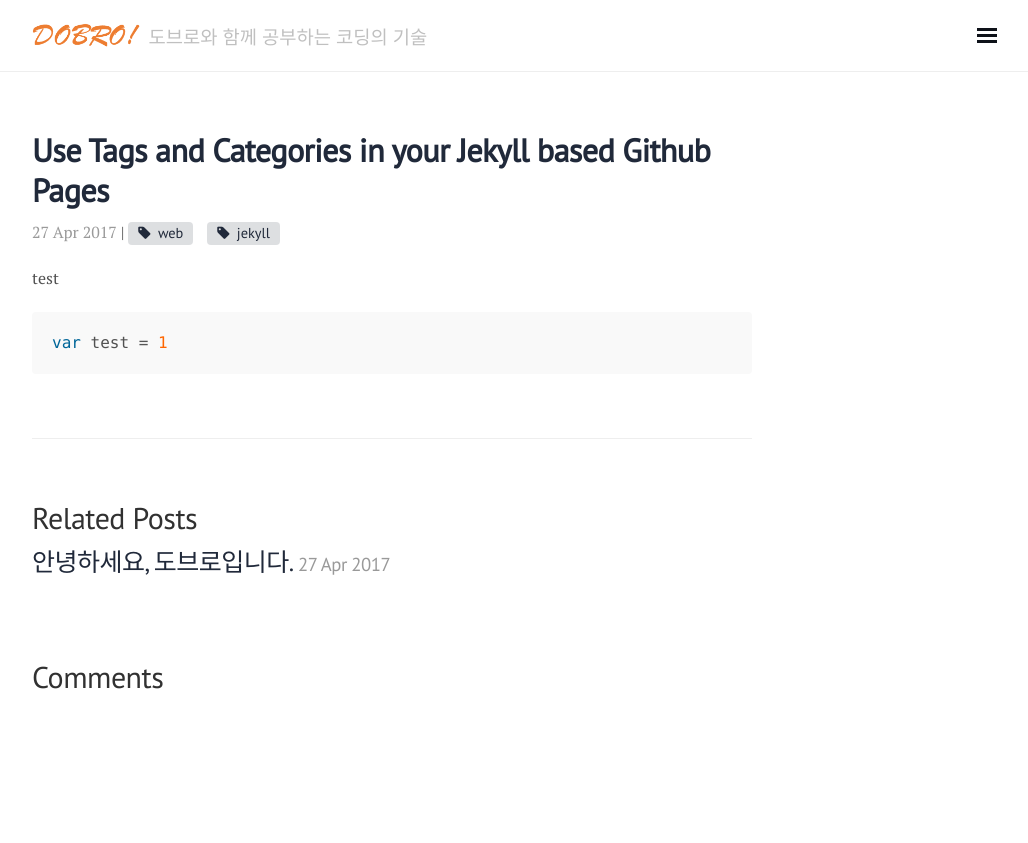
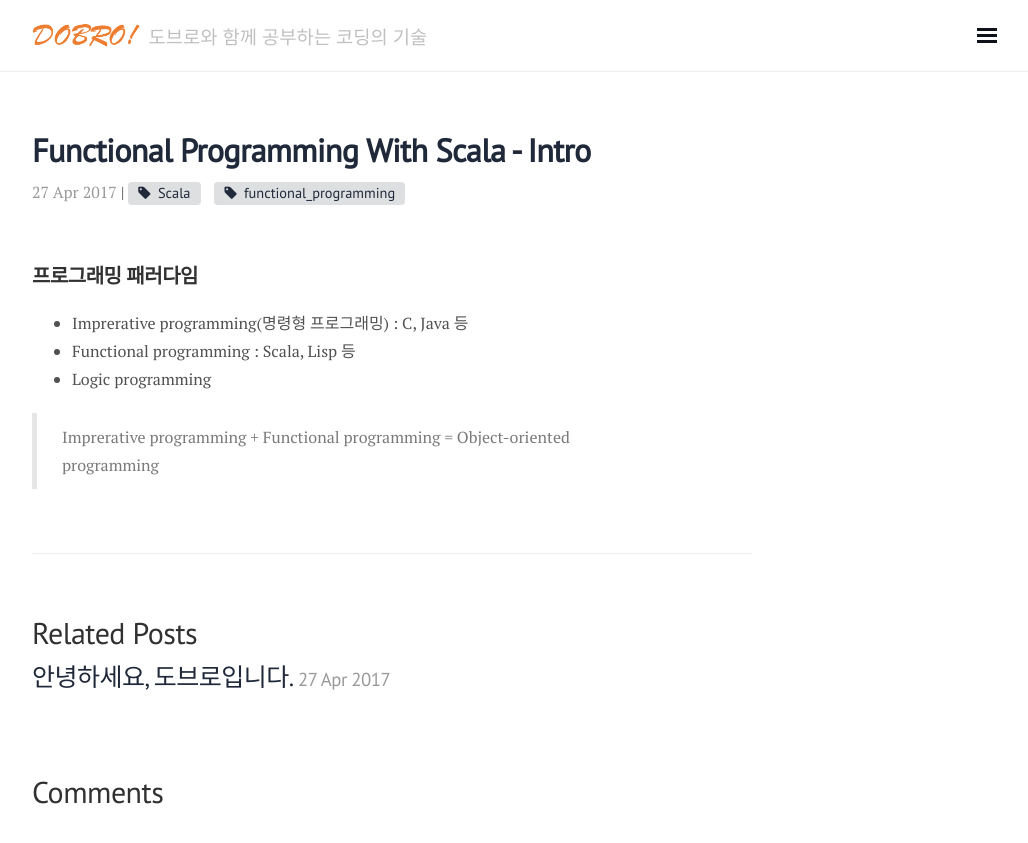
Before and after one commit to dobro91/dobro91.github.com, a Jekyll site: the page built from _posts/2017-04-27-dobro-test.md, in a window 1280 px wide. Shown: the top 843 px of the page, without its empty margins (248-1276 px from the left). Built offline with Jekyll 4.4.1, drawn with Linux system fonts in a browser that asks for light colours; nearby versions of some CDN libraries; comment, search, counter and statistics services are not loaded.

Commit message:
Update 2017-04-27-dobro-test.md

````diff
--- a/_posts/2017-04-27-dobro-test.md
+++ b/_posts/2017-04-27-dobro-test.md
@@ -1,11 +1,14 @@
 ---
 layout: post
-title: Use Tags and Categories in your Jekyll based Github Pages
-category: Dev
-tags: [web, jekyll]
+title: Functional Programming With Scala - Intro
+category: Scala
+tags: [Scala, functional_programming]
 ---
 
-test
-```javascript
-var test = 1
-```
+프로그래밍 패러다임
+------
+* Imprerative programming(명령형 프로그래밍) : C, Java 등
+- Functional programming : Scala, Lisp 등
++ Logic programming
+
+> Imprerative programming + Functional programming = Object-oriented programming
````
